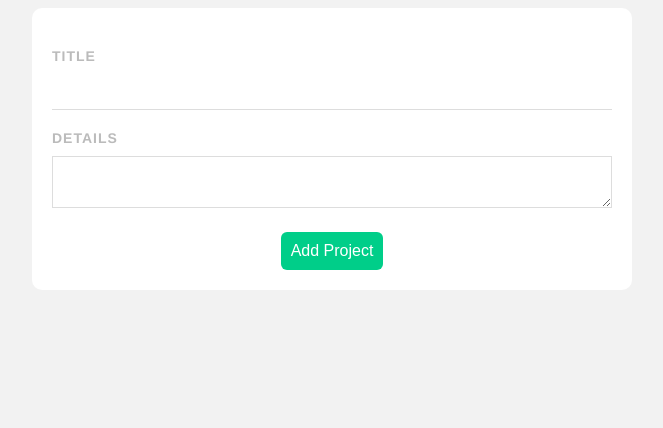
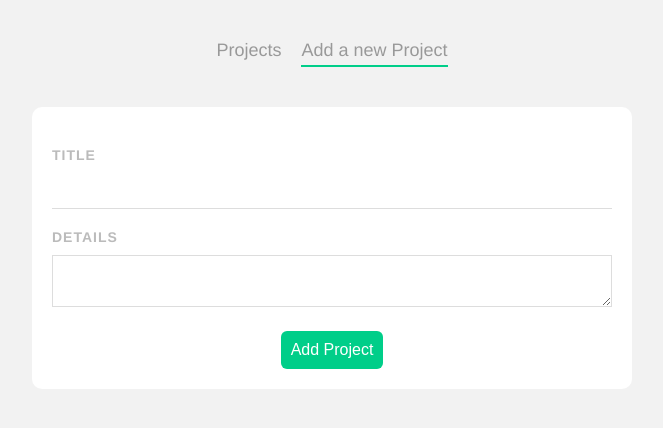
Before and after one commit to Vuckosm91/project-planner, a Vue app: page /add in a window 1280 px wide. Shown: the top 428 px of the page, without its empty margins (308-971 px from the left). Built offline with nearby package versions, Linux system fonts and the light colour scheme.

Commit message:
add routes on navbar

```diff
--- a/src/App.vue
+++ b/src/App.vue
@@ -1,7 +1,15 @@
 <template>
-
+  <Navbar/>
   <router-view/>
 </template>
+
+<script>
+import Navbar from './components/Navbar.vue';
+
+export default {
+  components: {Navbar}
+}
+</script>
 
 <style>
 body {
--- /dev/null
+++ b/src/components/Navbar.vue
@@ -0,0 +1,32 @@
+<template>
+  <nav class="main-nav">
+    <router-link :to="{name: 'Home'}">Projects</router-link>
+    <router-link :to="{name: 'AddProject'}">Add a new Project</router-link>
+  </nav>
+</template>
+
+<script>
+export default {
+
+}
+</script>
+
+<style>
+.main-nav {
+    text-align: center;
+    margin: 40px auto;
+}
+
+.main-nav a{
+display: inline-block;
+text-decoration: none;
+margin: 0 10px;
+color: #999;
+font-size: 18px;
+}
+a.router-link-active {
+    border-bottom: 2px solid #00ce89;
+    padding-bottom: 4px;
+}
+
+</style>
--- a/src/router/index.js
+++ b/src/router/index.js
@@ -5,7 +5,7 @@
 const routes = [
   {
     path: '/',
-    name: 'home',
+    name: 'Home',
     component: HomeView
   },
   {
--- a/src/views/AddProject.vue
+++ b/src/views/AddProject.vue
@@ -1,4 +1,4 @@
-@<template>
+<template>
   <form @submit.prevent="handleSubmit">
     <label>Title</label>
     <input type="text" v-model="title" required>
```
